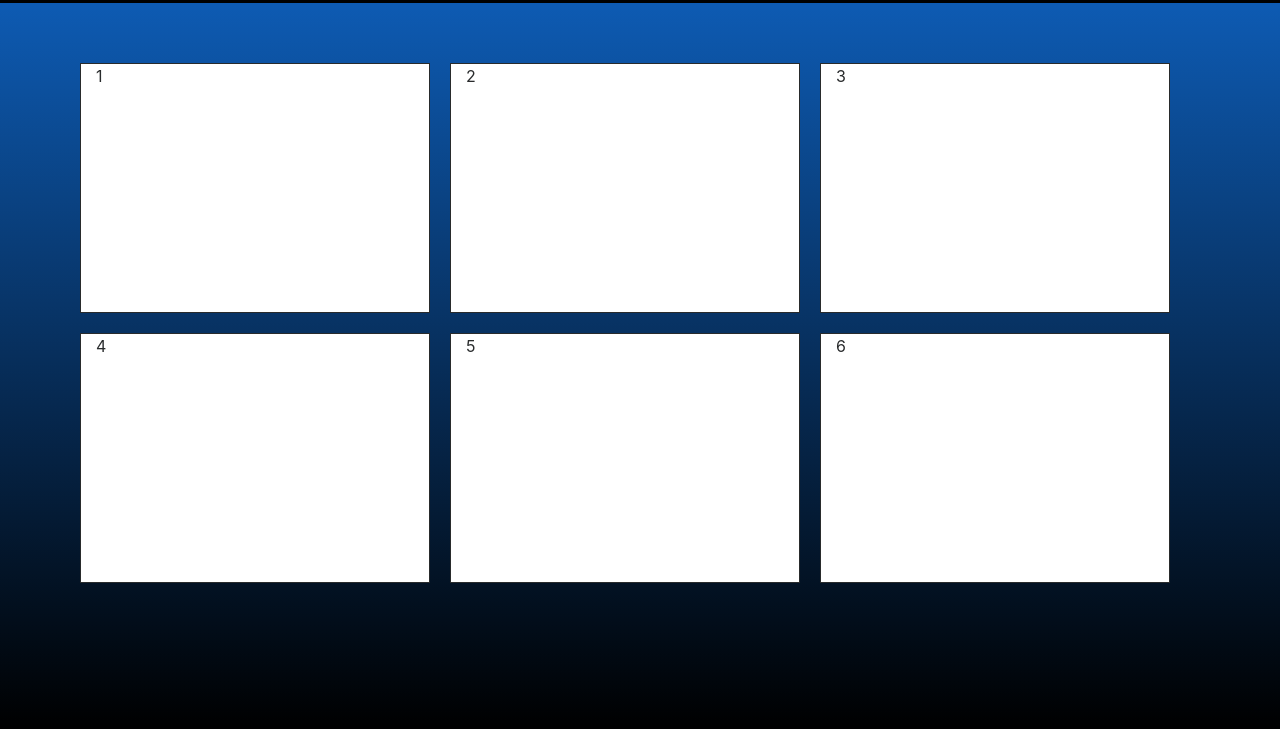
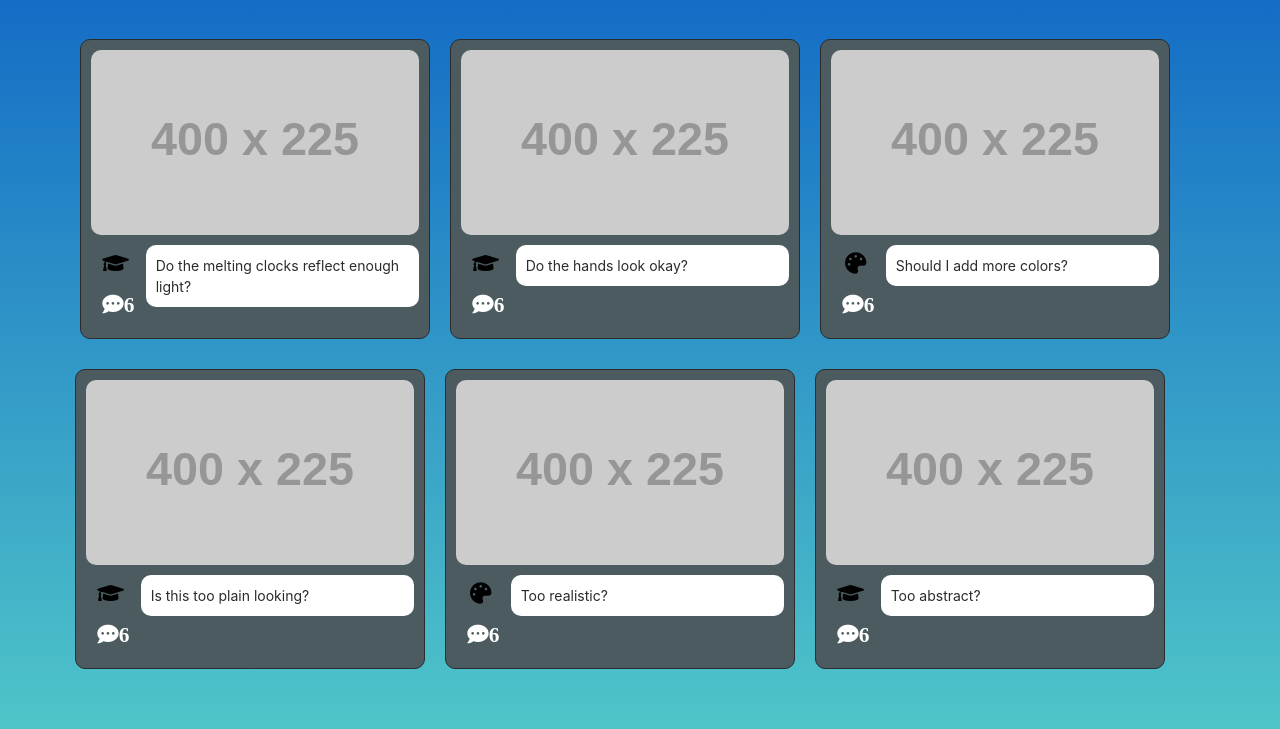
Before and after one commit to JosephCanning/CS422-GR5, a plain HTML site: page index.html in a window 1280 px wide. Shown: the part 71-800 px from the top of the page. Drawn offline with nearby package versions, Linux system fonts and the light colour scheme; placeholder pictures from the web are drawn by us.

Commit message:
Update index.html
- Filled out posts with thumbnail placeholders, user/comment icons, and feedback request field.
- Updated background and header font to match profile.html
- Added basic CSS styling for posts (curved borders, green background, icon colors)

```diff
--- a/index.html
+++ b/index.html
@@ -1,23 +1,50 @@
 <style>
     body {
-        background-image: linear-gradient(#0f64c5, black);
+        background-image: linear-gradient(#0F64C5, #4FC5C9);
     }
 
     .col-lg-3 {
+        background-color: #4B5B5F;
         border: solid 1px;
         margin: 10px;
-        height: 250px;
+        height: 300px;
         min-width: 350px;
         background-color: white;
+        text-align: center;
+    }
+
+    .col-10 {
+        vertical-align: right;
+        border-radius: 10px;
+        background-color: white;
+        height: 30%;
+        width: 60%;
+        font-size: 14px;
+    }
+
+    #post {
+        background-color: #4B5B5F;
+        border-radius: 10px;
+    }
+
+    #post-image {
+        border-radius: 10px;
     }
 
     #first-row {
         padding-top: 50px;
     }
 
+    #inside {
+        padding-right: 15px;
+        padding-left: 15px;
+        padding-bottom: 15px;
+    }
+
     .navbar {
         background: black;
         color: white;
+        height: 50px;
     }
 
     .nav-item {
@@ -30,6 +57,24 @@
 
     #feed {
         font-size: 30px;
+        font-family: Bodoni MT;
+    }
+
+    .row div {
+        padding-top: 10px;
+        padding-right: 10px;
+        padding-left: 10px;
+        padding-bottom: 10px;
+        text-align: center;
+    }
+
+    #user-icon {
+        padding-bottom: 25px;
+        color: black;
+    }
+
+    #comment-icon {
+        color: white;
     }
 
 </style>
@@ -48,7 +93,7 @@
         </ul>
         <ul class="navbar-nav center-block">
             <li class="nav-item" id="feed">
-                <a class="nav-text">Feed</a>
+                <a class="nav-text">Home</a>
             </li>
         </ul>
         <ul class="navbar-nav ml-auto">
@@ -72,26 +117,103 @@
 
     <div class="container">
       <div class="row" id="first-row">
-        <div class="col-lg-3" id="first-cell">
-        1
+        <div class="col-lg-3" id="post">
+            <a href="/">
+                <img src="http://placehold.it/400x225" class="img-fluid" id="post-image">
+            </a>
+
+            <div class="row" id="inside">
+                <div class = "col-2">
+                    <i class="fas fa-graduation-cap fa-lg" id="user-icon">&nbsp;</i>
+                    <i class="fas fa-comment-dots fa-lg" id="comment-icon">6</i>
+                </div>
+
+                <div class = "col-10 text-left">
+                    Do the melting clocks reflect enough light?
+                </div>
+                </div>
+            </div>
+        <div class="col-lg-3" id="post">
+            <a href="/">
+                <img src="http://placehold.it/400x225" class="img-fluid" id="post-image">
+            </a>
+
+            <div class="row" id="inside">
+                <div class = "col-2">
+                    <i class="fas fa-graduation-cap fa-lg" id="user-icon">&nbsp;</i>
+                    <i class="fas fa-comment-dots fa-lg" id="comment-icon">6</i>
+                </div>
+
+                <div class = "col-10 text-left">
+                    Do the hands look okay?
+                </div>
+                </div>
+            </div>
+        <div class="col-lg-3" id="post">
+        <a href="/">
+            <img src="http://placehold.it/400x225" class="img-fluid" id="post-image">
+        </a>
+
+        <div class="row" id="inside">
+            <div class = "col-2">
+                <i class="fas fa-palette fa-lg" id="user-icon">&nbsp;</i>
+                <i class="fas fa-comment-dots fa-lg" id="comment-icon">6</i>
+            </div>
+
+            <div class = "col-10 text-left">
+                Should I add more colors?
+            </div>
+            </div>
         </div>
-        <div class="col-lg-3" id="second-cell">
-        2
+      <div class="row" id="second-row">
+        <div class="col-lg-3" id="post">
+        <a href="/">
+            <img src="http://placehold.it/400x225" class="img-fluid" id="post-image">
+        </a>
+
+        <div class="row" id="inside">
+            <div class = "col-2">
+                <i class="fas fa-graduation-cap fa-lg" id="user-icon">&nbsp;</i>
+                <i class="fas fa-comment-dots fa-lg" id="comment-icon">6</i>
+            </div>
+
+            <div class = "col-10 text-left">
+                Is this too plain looking?
+            </div>
+            </div>
         </div>
-        <div class="col-lg-3" id="third-cell">
-        3
+        <div class="col-lg-3" id="post">
+        <a href="/">
+            <img src="http://placehold.it/400x225" class="img-fluid" id="post-image">
+        </a>
+
+        <div class="row" id="inside">
+            <div class = "col-2">
+                <i class="fas fa-palette fa-lg" id="user-icon">&nbsp;</i>
+                <i class="fas fa-comment-dots fa-lg" id="comment-icon">6</i>
+            </div>
+
+            <div class = "col-10 text-left">
+                Too realistic?
+            </div>
+            </div>
         </div>
-      </div>
+        <div class="col-lg-3" id="post">
+        <a href="/">
+            <img src="http://placehold.it/400x225" class="img-fluid" id="post-image">
+        </a>
 
-      <div class="row" id="second-row">
-        <div class="col-lg-3" id="fourth-cell">
-        4
-        </div>
-        <div class="col-lg-3" id="fifth-cell">
-        5
-        </div>
-        <div class="col-lg-3" id="sixth-cell">
-        6
+
+        <div class="row" id="inside">
+            <div class = "col-2">
+                <i class="fas fa-graduation-cap fa-lg" id="user-icon">&nbsp;</i>
+                <i class="fas fa-comment-dots fa-lg" id="comment-icon">6</i>
+            </div>
+
+            <div class = "col-10 text-left">
+                Too abstract?
+            </div>
+            </div>
         </div>
       </div>
       </div>
```
